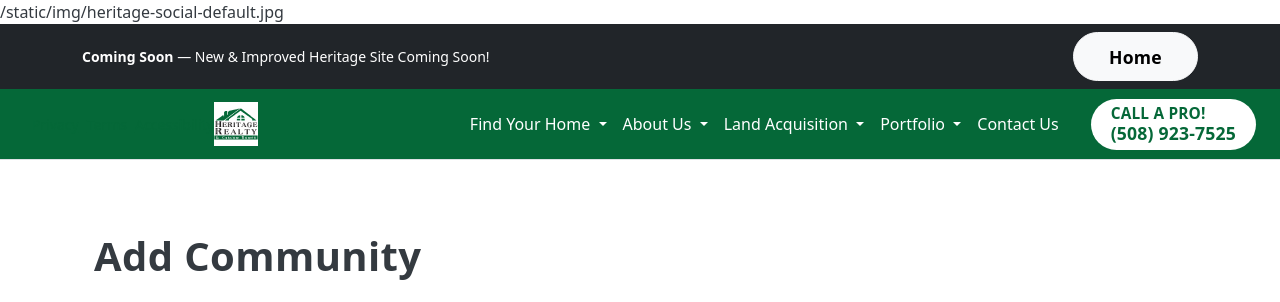
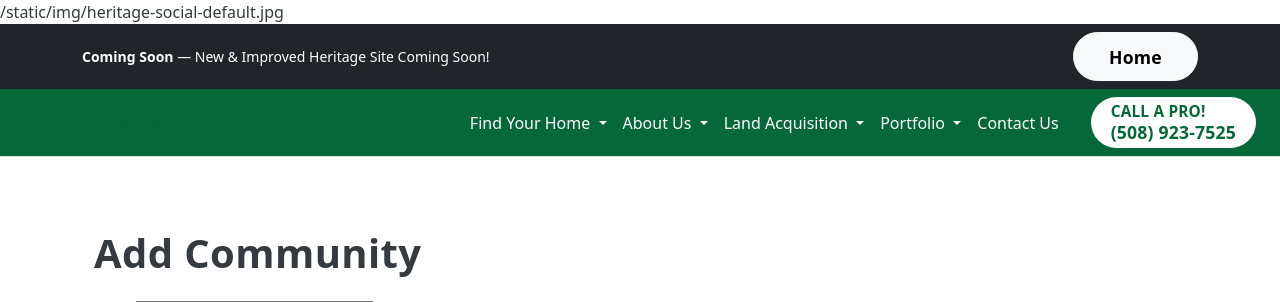
Before and after one commit to mprovost129/HeritageRCH, a Django app: page /employee-portal/communities/add/ in a window 1280 px wide. Shown: the top 302 px of the page. Run offline with Django 5.2, Linux system fonts and the light colour scheme; a user stored in the database is signed in; data comes from the database, SQL or seed files in the repository; some libraries are stand-ins or nearby versions.

Commit message:
Removed image label from site header

```diff
--- a/templates/includes/_header.html
+++ b/templates/includes/_header.html
@@ -24,12 +24,7 @@
         <a href="/terms/" class="ms-2">Terms</a>
         <a href="/accessibility/" class="ms-2">Accessibility</a>
       </div>
-      <!-- Logo -->
-      <a class="navbar-brand d-flex align-items-center gap-2" href="/">
-        <img src="{% static 'img/heritage-logo.svg' %}"
-             alt="Heritage Realty & Custom Homes"
-             style="height: 44px; width: auto;">
-      </a>
+
 
       <!-- Toggler -->
       <button class="navbar-toggler" type="button" data-bs-toggle="collapse"
```
